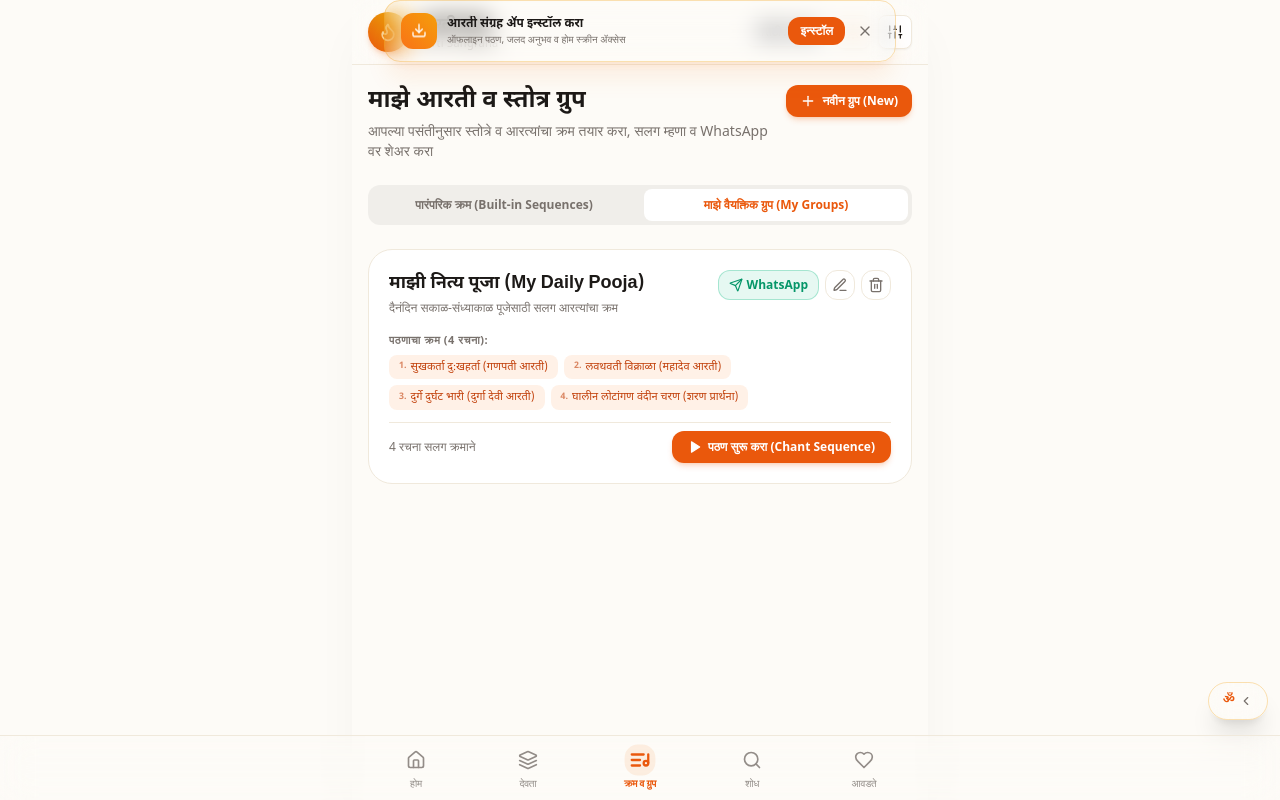
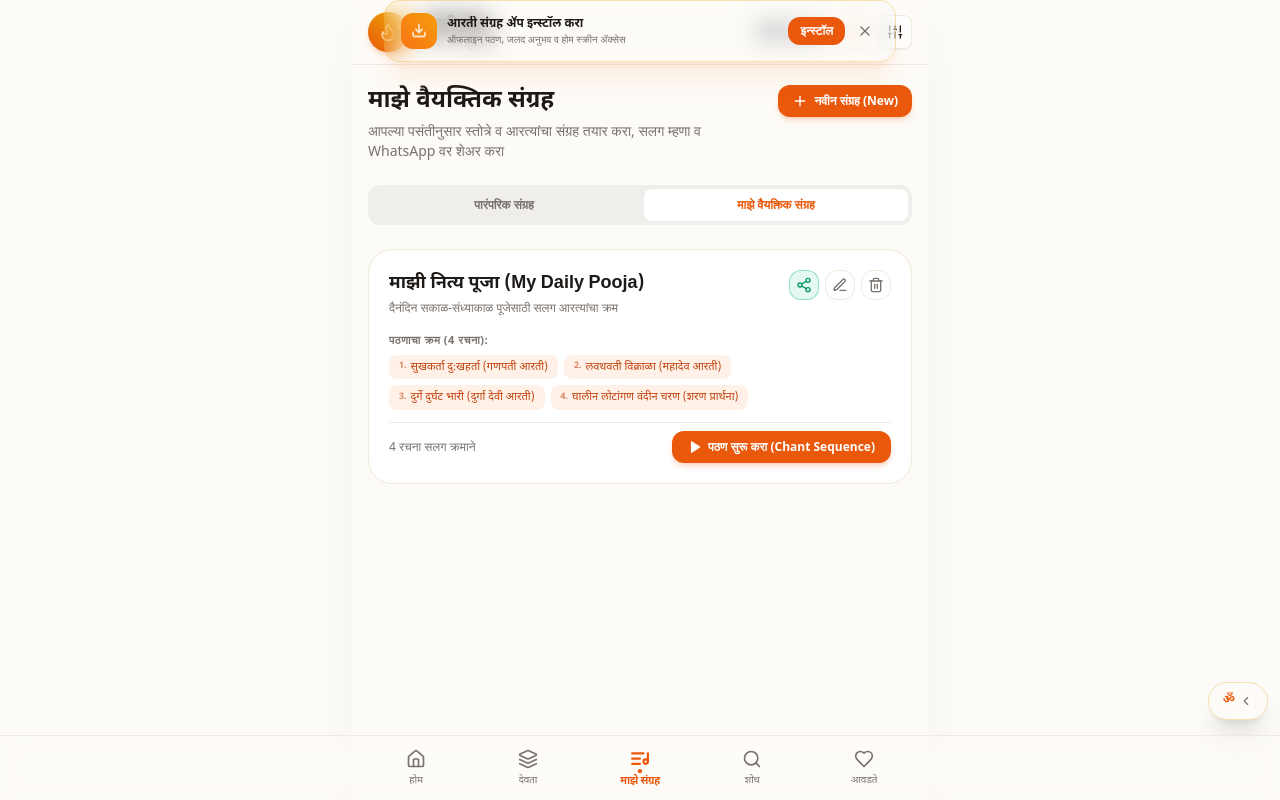
Before and after one commit to manojmitharampawar-blip/aarti-sangraha, a Next.js app: page /groups in a window 1280 px wide. Built offline with nearby package versions, Linux system fonts and the light colour scheme.

Commit message:
fix(ui): update navigation and tab labels to माझे संग्रह, पारंपरिक संग्रह, and माझे वैयक्तिक संग्रह

```diff
--- a/src/app/groups/page.tsx
+++ b/src/app/groups/page.tsx
@@ -2,55 +2,62 @@
 
 import React, { useState, useEffect, Suspense } from 'react';
 import Link from 'next/link';
-import { useSearchParams, useRouter } from 'next/navigation';
+import { useRouter, useSearchParams } from 'next/navigation';
+import { useCustomGroups } from '@/hooks/useCustomGroups';
+import { CustomGroup } from '@/types';
+import { aartis } from '@/data/aartis';
+import { useThemeContext } from '@/components/ThemeProvider';
 import {
+  Plus,
   Play,
+  Share2,
+  Trash2,
   Edit3,
-  Trash2,
-  Plus,
   ListMusic,
-  Share2,
   CheckCircle,
-  Send,
+  Clock,
+  Sparkles,
+  ArrowRight,
+  FolderHeart,
 } from 'lucide-react';
-import { useCustomGroups } from '@/hooks/useCustomGroups';
-import { useThemeContext } from '@/components/ThemeProvider';
 import { GroupEditorModal } from '@/components/GroupEditorModal';
 import { ShareGroupModal } from '@/components/ShareGroupModal';
-import { ImportGroupModal } from '@/components/ImportGroupModal';
-import { CustomGroup } from '@/types';
-import { aartis } from '@/data/aartis';
 import { parseGroupShareParams, ShareableGroup } from '@/lib/groupSharing';
 
 function GroupsContent() {
+  const { groups, isLoaded, deleteGroup, createGroup } = useCustomGroups();
+  const { script } = useThemeContext();
   const router = useRouter();
   const searchParams = useSearchParams();
-  const { groups, isLoaded, deleteGroup, createGroup } = useCustomGroups();
-  const { script } = useThemeContext();
 
   const [isEditorOpen, setIsEditorOpen] = useState(false);
   const [selectedGroup, setSelectedGroup] = useState<CustomGroup | null>(null);
 
-  // Sharing state
-  const [sharingGroup, setSharingGroup] = useState<ShareableGroup | null>(null);
   const [isShareModalOpen, setIsShareModalOpen] = useState(false);
+  const [sharingGroup, setSharingGroup] = useState<{
+    name: string;
+    description?: string;
+    aartiIds: string[];
+  } | null>(null);
 
-  // Receiving/Importing state
+  // Incoming Shared Group Import Prompt State
   const [importingGroup, setImportingGroup] = useState<ShareableGroup | null>(null);
   const [toastMessage, setToastMessage] = useState<string | null>(null);
 
-  // Detect shared group from query params
+  const showToast = (msg: string) => {
+    setToastMessage(msg);
+    setTimeout(() => setToastMessage(null), 3500);
+  };
+
+  // Check URL query parameters for WhatsApp import payload
   useEffect(() => {
-    const shared = parseGroupShareParams(searchParams);
-    if (shared) {
-      setImportingGroup(shared);
+    if (typeof window !== 'undefined') {
+      const parsed = parseGroupShareParams(new URLSearchParams(window.location.search));
+      if (parsed) {
+        setImportingGroup(parsed);
+      }
     }
   }, [searchParams]);
-
-  const showToast = (msg: string) => {
-    setToastMessage(msg);
-    setTimeout(() => setToastMessage(null), 4000);
-  };
 
   const handleOpenCreate = () => {
     setSelectedGroup(null);
@@ -78,9 +85,9 @@ function GroupsContent() {
   const handleDelete = (groupId: string, e: React.MouseEvent) => {
     e.preventDefault();
     e.stopPropagation();
-    if (confirm('हा ग्रुप नक्की हटवायचा आहे का? (Delete this group?)')) {
+    if (confirm('हा संग्रह नक्की हटवायचा आहे का? (Delete this collection?)')) {
       deleteGroup(groupId);
-      showToast('ग्रुप हटवला गेला.');
+      showToast('संग्रह हटवला गेला.');
     }
   };
 
@@ -92,7 +99,7 @@ function GroupsContent() {
     );
     setImportingGroup(null);
     router.replace('/groups');
-    showToast(`'${newGroup.name}' ग्रुप यशस्वीरित्या सेव्ह झाला!`);
+    showToast(`'${newGroup.name}' संग्रह यशस्वीरीत्या सेव्ह झाला!`);
   };
 
   const handlePlayImportedGroup = (groupToImport: ShareableGroup) => {
@@ -124,11 +131,11 @@ function GroupsContent() {
       <div className="flex items-start justify-between gap-3">
         <div>
           <h1 className="text-xl sm:text-2xl font-black text-[var(--text-primary)] font-devanagari">
-            {script === 'devanagari' ? 'माझे आरती व स्तोत्र ग्रुप' : 'My Hymn Groups'}
+            {script === 'devanagari' ? 'माझे वैयक्तिक संग्रह' : 'My Custom Collections'}
           </h1>
           <p className="text-xs sm:text-sm text-[var(--text-secondary)] mt-1">
             {script === 'devanagari'
-              ? 'आपल्या पसंतीनुसार स्तोत्रे व आरत्यांचा क्रम तयार करा, सलग म्हणा व WhatsApp वर शेअर करा'
+              ? 'आपल्या पसंतीनुसार स्तोत्रे व आरत्यांचा संग्रह तयार करा, सलग म्हणा व WhatsApp वर शेअर करा'
               : 'Create custom sequences, chant sequentially, and share with family on WhatsApp'}
           </p>
         </div>
@@ -138,20 +145,20 @@ function GroupsContent() {
           className="flex items-center gap-1.5 px-3.5 py-2 rounded-xl bg-saffron-600 hover:bg-saffron-700 text-white text-xs font-bold shadow-md shadow-saffron-600/20 active:scale-95 transition-all shrink-0"
         >
           <Plus className="w-4 h-4" />
-          <span>नवीन ग्रुप (New)</span>
+          <span>नवीन संग्रह (New)</span>
         </button>
       </div>
 
-      {/* Tabs linking Built-in Sequences and Custom Groups */}
+      {/* Tabs linking Built-in Collections and Custom Collections */}
       <div className="flex gap-2 p-1 rounded-xl bg-black/5 dark:bg-white/5 text-xs font-bold">
         <Link
           href="/playlists"
           className="flex-1 py-2 text-center rounded-lg text-[var(--text-secondary)] hover:text-[var(--text-primary)] transition-colors"
         >
-          पारंपरिक क्रम (Built-in Sequences)
+          पारंपरिक संग्रह
         </Link>
         <div className="flex-1 py-2 text-center rounded-lg bg-[var(--card-main)] text-saffron-600 shadow-xs">
-          माझे वैयक्तिक ग्रुप (My Groups)
+          माझे वैयक्तिक संग्रह
         </div>
       </div>
 
@@ -184,16 +191,15 @@ function GroupsContent() {
                     )}
                   </div>
 
-                  {/* Action Buttons: WhatsApp Share, Edit, and Delete */}
+                  {/* Action buttons: Edit, Share, Delete */}
                   <div className="flex items-center gap-1.5 shrink-0">
                     <button
                       onClick={e => handleOpenShare(group, e)}
-                      aria-label="Share group on WhatsApp"
-                      title="व्हॉट्सॲपवर शेअर करा"
-                      className="inline-flex items-center gap-1 px-2.5 py-1.5 rounded-xl border border-emerald-500/30 bg-emerald-500/10 hover:bg-emerald-500/20 text-emerald-600 text-xs font-bold transition-colors"
+                      aria-label="Share group sequence"
+                      title="WhatsApp वर शेअर करा"
+                      className="p-1.5 rounded-xl border border-emerald-500/40 bg-emerald-500/10 hover:bg-emerald-500/20 text-emerald-600 transition-colors"
                     >
-                      <Send className="w-3.5 h-3.5" />
-                      <span className="hidden sm:inline">WhatsApp</span>
+                      <Share2 className="w-4 h-4" />
                     </button>
 
                     <button
@@ -236,7 +242,7 @@ function GroupsContent() {
                   </div>
                 ) : (
                   <p className="text-xs text-[var(--text-secondary)] italic">
-                    या ग्रुपमध्ये अजून आरत्या किंवा स्तोत्रे जोडलेली नाहीत.
+                    या संग्रहामध्ये अजून आरत्या किंवा स्तोत्रे जोडलेली नाहीत.
                   </p>
                 )}
 
@@ -275,10 +281,10 @@ function GroupsContent() {
           </div>
           <div className="space-y-1">
             <h2 className="text-base font-bold text-[var(--text-primary)]">
-              अद्याप कोणताही आरती ग्रुप तयार केलेला नाही
+              अद्याप कोणताही संग्रह तयार केलेला नाही
             </h2>
             <p className="text-xs text-[var(--text-secondary)] max-w-sm mx-auto">
-              आपल्या नित्य पूजेसाठी किंवा सणांसाठी आवडत्या आरत्या व स्तोत्रांचा स्वतःचा ग्रुप बनवा आणि नातेवाईकांना शेअर करा.
+              आपल्या नित्य पूजेसाठी किंवा सणांसाठी आवडत्या आरत्या व स्तोत्रांचा स्वतःचा संग्रह बनवा आणि नातेवाईकांना शेअर करा.
             </p>
           </div>
           <button
@@ -286,7 +292,7 @@ function GroupsContent() {
             className="inline-flex items-center gap-2 px-5 py-2.5 rounded-xl bg-saffron-600 text-white font-bold text-xs shadow-md shadow-saffron-600/20 hover:bg-saffron-700 transition-all"
           >
             <Plus className="w-4 h-4" />
-            <span>पहिला ग्रुप तयार करा (Create Group)</span>
+            <span>पहिला संग्रह तयार करा (Create Collection)</span>
           </button>
         </div>
       )}
@@ -305,21 +311,75 @@ function GroupsContent() {
         group={sharingGroup}
       />
 
-      {/* Incoming Import Modal */}
-      <ImportGroupModal
-        isOpen={!!importingGroup}
-        group={importingGroup}
-        onSave={handleSaveImportedGroup}
-        onPlayDirectly={handlePlayImportedGroup}
-        onClose={handleCloseImport}
-      />
+      {/* Incoming Shared Group Import Confirmation Dialog */}
+      {importingGroup && (
+        <div className="fixed inset-0 z-50 flex items-center justify-center bg-black/60 backdrop-blur-xs p-4 animate-fade-in">
+          <div className="w-full max-w-md rounded-3xl border border-[var(--border-main)] bg-[var(--card-main)] p-6 space-y-4 shadow-2xl">
+            <div className="flex items-center gap-2 text-saffron-600 font-bold text-sm">
+              <Sparkles className="w-5 h-5" />
+              <span>नवीन आरती संग्रह प्राप्त झाला! (Shared Collection)</span>
+            </div>
+
+            <div>
+              <h3 className="text-lg font-black text-[var(--text-primary)] font-devanagari">
+                {importingGroup.name}
+              </h3>
+              {importingGroup.description && (
+                <p className="text-xs text-[var(--text-secondary)] mt-1">
+                  {importingGroup.description}
+                </p>
+              )}
+            </div>
+
+            <div className="p-3.5 rounded-2xl bg-black/5 dark:bg-white/5 space-y-2">
+              <span className="text-xs font-bold text-[var(--text-secondary)]">
+                या संग्रहातील आरत्या ({importingGroup.aartiIds.length}):
+              </span>
+              <ul className="text-xs space-y-1 text-[var(--text-primary)] font-devanagari max-h-36 overflow-y-auto">
+                {importingGroup.aartiIds.map((id, index) => {
+                  const item = aartis.find(a => a.id === id);
+                  return (
+                    <li key={id} className="flex items-center gap-2">
+                      <span className="w-4 text-[var(--text-secondary)] font-sans">{index + 1}.</span>
+                      <span>{item ? item.titleDevanagari : id}</span>
+                    </li>
+                  );
+                })}
+              </ul>
+            </div>
+
+            <div className="flex flex-col gap-2 pt-2">
+              <button
+                onClick={() => handleSaveImportedGroup(importingGroup)}
+                className="w-full py-2.5 rounded-xl bg-saffron-600 hover:bg-saffron-700 text-white font-bold text-xs shadow-md active:scale-95 transition-all"
+              >
+                माझ्या संग्रहामध्ये सेव्ह करा (Save to My Sangrah)
+              </button>
+
+              <button
+                onClick={() => handlePlayImportedGroup(importingGroup)}
+                className="w-full py-2.5 rounded-xl border border-saffron-500/30 text-saffron-600 hover:bg-saffron-500/10 font-bold text-xs transition-all"
+              >
+                आत्ताच सलग म्हणा (Chant Now)
+              </button>
+
+              <button
+                onClick={handleCloseImport}
+                className="w-full py-2 text-xs text-[var(--text-secondary)] hover:text-[var(--text-primary)]"
+              >
+                रद्द करा (Dismiss)
+              </button>
+            </div>
+          </div>
+        </div>
+      )}
     </div>
   );
 }
 
 export default function GroupsPage() {
   return (
-    <Suspense fallback={<div className="py-12 text-center text-xs text-[var(--text-secondary)]">लोड होत आहे...</div>}>
+    <Suspense fallback={<div className="p-4 text-center text-xs">लोड होत आहे...</div>}>
       <GroupsContent />
     </Suspense>
   );
--- a/src/app/playlists/page.tsx
+++ b/src/app/playlists/page.tsx
@@ -24,7 +24,7 @@ export default function PlaylistsPage() {
       <div className="flex items-start justify-between gap-3">
         <div className="min-w-0 flex-1">
           <h1 className="text-xl sm:text-2xl font-black text-[var(--text-primary)] font-devanagari">
-            {isDevanagari ? 'आरती संग्रह व उपासना क्रम' : 'Aarti Playlists & Sequences'}
+            {isDevanagari ? 'माझे संग्रह व उपासना क्रम' : 'My Sangrah & Sequences'}
           </h1>
           <p className="text-xs sm:text-sm text-[var(--text-secondary)] mt-1">
             {isDevanagari
@@ -38,20 +38,20 @@ export default function PlaylistsPage() {
           className="flex items-center gap-1 px-3 py-2 rounded-xl border border-saffron-500/30 bg-saffron-500/10 text-saffron-600 text-xs font-bold hover:bg-saffron-500/20 active:scale-95 transition-all shrink-0"
         >
           <FolderPlus className="w-3.5 h-3.5" />
-          <span>{isDevanagari ? 'माझे ग्रुप' : 'My Groups'}</span>
+          <span>{isDevanagari ? 'माझे संग्रह' : 'My Sangrah'}</span>
         </Link>
       </div>
 
       {/* Tabs */}
       <div className="flex gap-2 p-1 rounded-2xl bg-black/5 dark:bg-white/5 text-xs font-bold">
         <div className="flex-1 py-2 text-center rounded-xl bg-[var(--card-main)] text-saffron-600 shadow-xs">
-          {isDevanagari ? 'पारंपरिक क्रम (Built-in Sequences)' : 'Built-in Sequences'}
+          {isDevanagari ? 'पारंपरिक संग्रह' : 'Built-in Collections'}
         </div>
         <Link
           href="/groups"
           className="flex-1 py-2 text-center rounded-xl text-[var(--text-secondary)] hover:text-[var(--text-primary)] transition-colors"
         >
-          {isDevanagari ? 'माझे वैयक्तिक ग्रुप (My Groups)' : 'My Custom Groups'}
+          {isDevanagari ? 'माझे वैयक्तिक संग्रह' : 'My Custom Collections'}
         </Link>
       </div>
 
--- a/src/components/BottomNav.tsx
+++ b/src/components/BottomNav.tsx
@@ -8,7 +8,7 @@ import { Home, Layers, ListMusic, Heart, Search } from 'lucide-react';
 const navItems = [
   { href: '/', label: 'होम', sublabel: 'Home', icon: Home },
   { href: '/deities', label: 'देवता', sublabel: 'Deities', icon: Layers },
-  { href: '/playlists', label: 'क्रम व ग्रुप', sublabel: 'Sequences', icon: ListMusic },
+  { href: '/playlists', label: 'माझे संग्रह', sublabel: 'My Sangrah', icon: ListMusic },
   { href: '/search', label: 'शोध', sublabel: 'Search', icon: Search },
   { href: '/favorites', label: 'आवडते', sublabel: 'Saved', icon: Heart },
 ];
@@ -30,16 +30,19 @@ export function BottomNav() {
             <Link
               key={item.href}
               href={item.href}
-              className={`flex flex-col items-center justify-center flex-1 py-1 transition-all ${
+              className={`flex flex-col items-center justify-center w-16 h-full transition-all duration-200 ${
                 isActive
-                  ? 'text-saffron-600 font-semibold'
-                  : 'text-[var(--text-secondary)] hover:text-[var(--text-primary)] opacity-80'
+                  ? 'text-saffron-600 font-bold scale-105'
+                  : 'text-[var(--text-secondary)] hover:text-[var(--text-primary)]'
               }`}
             >
-              <div className={`p-1 rounded-xl transition-all ${isActive ? 'bg-saffron-500/10 scale-110' : ''}`}>
-                <Icon className={`w-5 h-5 ${isActive ? 'stroke-[2.5]' : 'stroke-2'}`} />
+              <div className="relative">
+                <Icon className={`w-5 h-5 transition-transform duration-200 ${isActive ? 'stroke-[2.5]' : 'stroke-2'}`} />
+                {isActive && (
+                  <span className="absolute -bottom-1 left-1/2 -translate-x-1/2 w-1 h-1 bg-saffron-600 rounded-full" />
+                )}
               </div>
-              <span className="text-[10px] tracking-tight mt-0.5">
+              <span className="text-[10px] mt-1 tracking-tight font-devanagari">
                 {item.label}
               </span>
             </Link>
```
